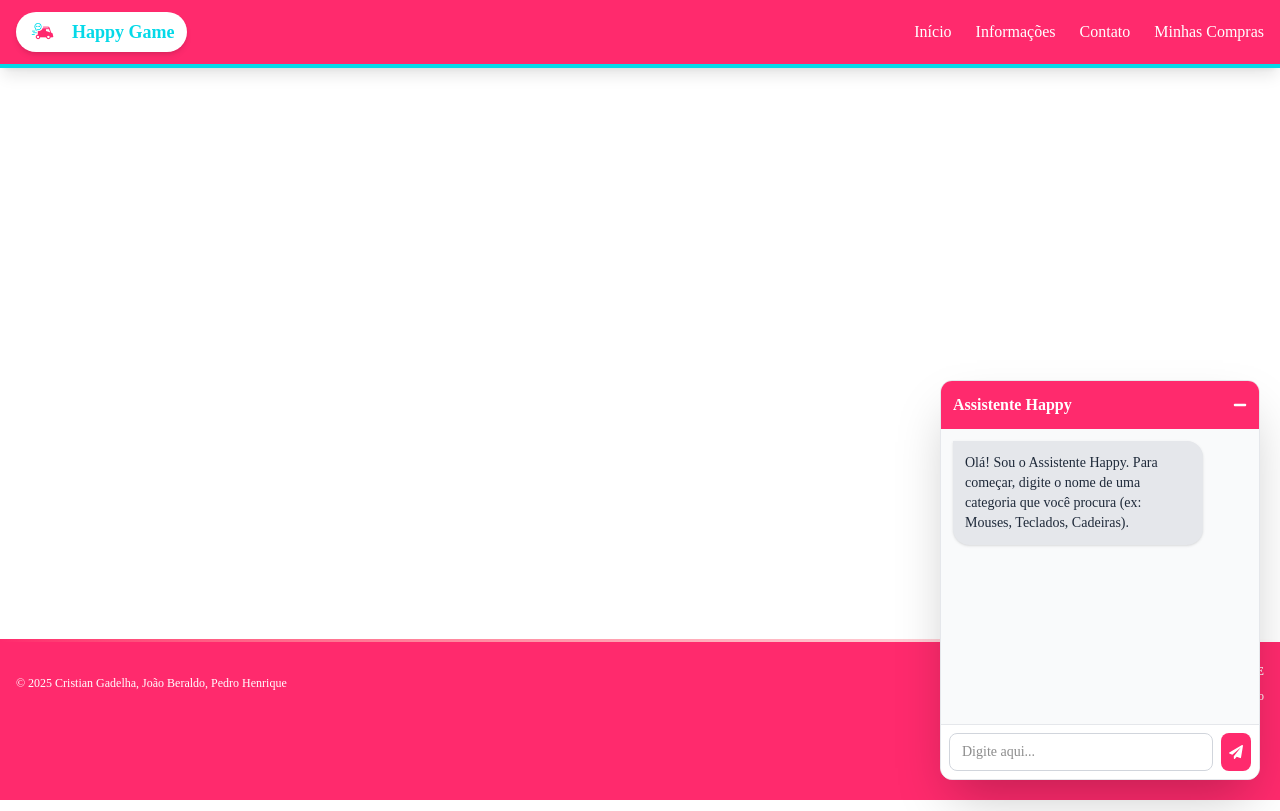
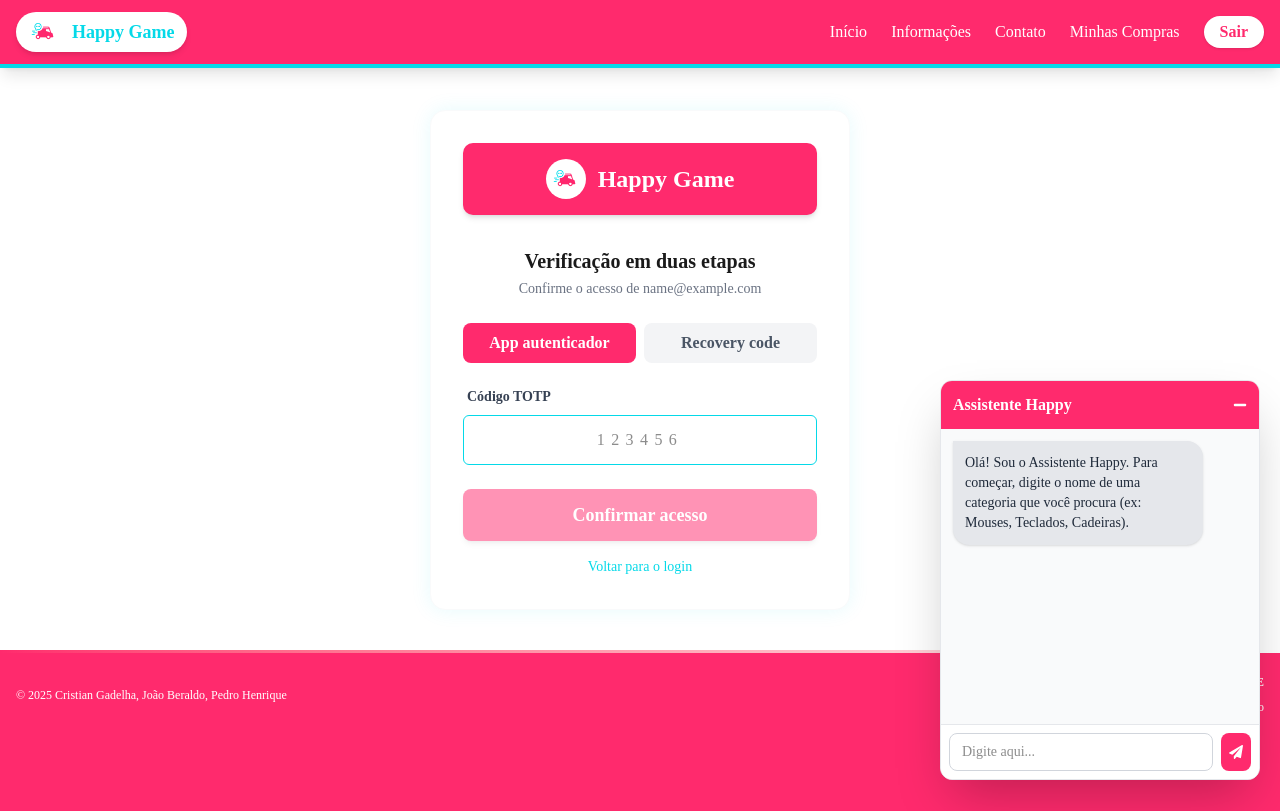
Before and after one commit to usercristian/desafio, a React (Create React App) app: page /mfa in a window 1280 px wide. Built offline with nearby package versions, Linux system fonts and the light colour scheme; sample sign-in values are in the browser's storage.

Commit message:
Criação de novos usuários com MFA e botão de Sair

```diff
--- a/src/App.js
+++ b/src/App.js
@@ -9,6 +9,7 @@ import Chatbot from './components/Chatbot';
 // Páginas (Rotas)
 import Home from './pages/Home';
 import Login from './pages/Login';
+import MfaVerify from './pages/MfaVerify';
 import Register from './pages/Register';
 import Info from './pages/Info';
 import Contact from './pages/Contact';
@@ -19,7 +20,7 @@ import Evaluation from './pages/Evaluation';
 function App() {
   return (
     <Router>
-      {}
+      { }
       <div className="flex flex-col min-h-screen bg-happy-bg text-happy-text font-roboto-slab">
 
         <Navbar />
@@ -30,8 +31,9 @@ function App() {
             <Route path="/" element={<Home />} />
 
             {/* Autenticação */}
+            <Route path="/register" element={<Register />} />
             <Route path="/login" element={<Login />} />
-            <Route path="/register" element={<Register />} />
+            <Route path="/mfa" element={<MfaVerify />} />
 
             {/* Institucional e Contato */}
             <Route path="/info" element={<Info />} />
@@ -44,7 +46,7 @@ function App() {
           </Routes>
         </main>
 
-        {}
+        { }
         <Chatbot />
 
         <Footer />
--- a/src/components/Navbar.jsx
+++ b/src/components/Navbar.jsx
@@ -1,8 +1,9 @@
 import React, { useState, useEffect } from 'react';
-import { Link } from 'react-router-dom'; // Substitui o <a href> para não recarregar a página
+import { Link, useNavigate } from 'react-router-dom'; // Substitui o <a href> para não recarregar a página
 import { FaBars, FaTimes } from 'react-icons/fa'; // Ícones de menu
 
 const Navbar = () => {
+  const navigate = useNavigate();
   const [isOpen, setIsOpen] = useState(false);
   const [isLoggedIn, setIsLoggedIn] = useState(!!localStorage.getItem("token"));
 
@@ -20,6 +21,30 @@ const Navbar = () => {
 
   // Função para alternar o menu no mobile
   const toggleMenu = () => setIsOpen(!isOpen);
+
+  const handleLogout = async () => {
+    const token = localStorage.getItem("token");
+
+    try {
+      if (token) {
+        await fetch("http://localhost:3001/auth/logout", {
+          method: "POST",
+          headers: {
+            Authorization: `Bearer ${token}`
+          }
+        });
+      }
+    } catch (error) {
+      console.error("Erro ao fazer logout:", error);
+    } finally {
+      localStorage.removeItem("token");
+      localStorage.removeItem("user");
+      sessionStorage.removeItem("mfaToken");
+      window.dispatchEvent(new Event("storage"));
+      navigate("/login");
+    }
+  };
+
 
   return (
     <header>
@@ -49,6 +74,14 @@ const Navbar = () => {
 
               {!isLoggedIn && (
                 <NavLink to="/login" isButton>Entrar</NavLink>
+              )}
+              {isLoggedIn && (
+                <button
+                  onClick={handleLogout}
+                  className="bg-white text-happy-pink font-bold py-1 px-4 rounded-full hover:bg-happy-blue hover:text-white transition-colors duration-300 shadow-sm"
+                >
+                  Sair
+                </button>
               )}
 
             </div>
@@ -81,7 +114,14 @@ const Navbar = () => {
                   Entrar
                 </MobileNavLink>
               )}
-
+              {isLoggedIn && (
+                <button
+                  onClick={handleLogout}
+                  className="bg-white text-happy-pink font-bold py-1 px-4 rounded-full hover:bg-happy-blue hover:text-white transition-colors duration-300 shadow-sm"
+                >
+                  Sair
+                </button>
+              )}
             </div>
           )}
         </div>
--- a/src/output.css
+++ b/src/output.css
@@ -496,6 +496,9 @@
   .max-w-\[400px\] {
     max-width: 400px;
   }
+  .max-w-\[420px\] {
+    max-width: 420px;
+  }
   .max-w-\[500px\] {
     max-width: 500px;
   }
@@ -970,6 +973,10 @@
   .font-medium {
     --tw-font-weight: var(--font-weight-medium);
     font-weight: var(--font-weight-medium);
+  }
+  .tracking-\[0\.4em\] {
+    --tw-tracking: 0.4em;
+    letter-spacing: 0.4em;
   }
   .whitespace-pre-wrap {
     white-space: pre-wrap;
@@ -1575,6 +1582,10 @@
   inherits: false;
 }
 @property --tw-font-weight {
+  syntax: "*";
+  inherits: false;
+}
+@property --tw-tracking {
   syntax: "*";
   inherits: false;
 }
@@ -1725,6 +1736,7 @@
       --tw-gradient-to-position: 100%;
       --tw-leading: initial;
       --tw-font-weight: initial;
+      --tw-tracking: initial;
       --tw-shadow: 0 0 #0000;
       --tw-shadow-color: initial;
       --tw-shadow-alpha: 100%;
--- /dev/null
+++ b/src/pages/MfaVerify.jsx
@@ -0,0 +1,166 @@
+import React, { useEffect, useState } from 'react';
+import { Link, useNavigate } from 'react-router-dom';
+
+const MfaVerify = () => {
+  const navigate = useNavigate();
+  const [code, setCode] = useState('');
+  const [recoveryCode, setRecoveryCode] = useState('');
+  const [useRecoveryCode, setUseRecoveryCode] = useState(false);
+  const [isSubmitting, setIsSubmitting] = useState(false);
+
+  const mfaToken = sessionStorage.getItem('mfaToken');
+  const pendingUser = sessionStorage.getItem('pendingMfaUser');
+  const parsedUser = pendingUser ? JSON.parse(pendingUser) : null;
+
+  useEffect(() => {
+    if (!mfaToken) {
+      navigate('/login');
+    }
+  }, [mfaToken, navigate]);
+
+  const handleSuccess = (data) => {
+    sessionStorage.removeItem('mfaToken');
+    sessionStorage.removeItem('pendingMfaUser');
+
+    localStorage.setItem('token', data.accessToken);
+    localStorage.setItem('user', JSON.stringify(data.user));
+    window.dispatchEvent(new Event('storage'));
+
+    navigate('/my-purchases');
+  };
+
+  const handleSubmit = async (e) => {
+    e.preventDefault();
+
+    const value = useRecoveryCode ? recoveryCode.trim() : code.trim();
+
+    if (!value || !mfaToken) {
+      return;
+    }
+
+    setIsSubmitting(true);
+
+    try {
+      const endpoint = useRecoveryCode
+        ? 'http://localhost:3001/auth/mfa/recovery-code'
+        : 'http://localhost:3001/auth/mfa/verify';
+
+      const payload = useRecoveryCode
+        ? { mfaToken, recoveryCode: value }
+        : { mfaToken, code: value };
+
+      const response = await fetch(endpoint, {
+        method: 'POST',
+        headers: {
+          'Content-Type': 'application/json'
+        },
+        body: JSON.stringify(payload)
+      });
+
+      const data = await response.json().catch(() => null);
+
+      if (!response.ok) {
+        alert(data?.message || 'Não foi possível validar o segundo fator.');
+        return;
+      }
+
+      handleSuccess(data);
+    } catch (error) {
+      console.error('Erro ao verificar MFA:', error);
+      alert('Erro de conexão. Tente novamente.');
+    } finally {
+      setIsSubmitting(false);
+    }
+  };
+
+  return (
+    <div className="flex items-center justify-center flex-grow py-10 px-4">
+      <div className="w-full max-w-[420px] bg-white rounded-[15px] p-8 shadow-[0_0_20px_rgba(5,217,232,0.1)] border border-gray-50">
+        <div className="bg-happy-pink rounded-[10px] p-4 mb-8 flex items-center justify-center shadow-md">
+          <img src="/images/logo.png" alt="Logo" className="h-10 w-auto mr-3 bg-white rounded-full p-1" />
+          <span className="text-white text-2xl font-bold">Happy Game</span>
+        </div>
+
+        <div className="text-center mb-6">
+          <h3 className="text-xl font-bold text-happy-text mb-1">Verificação em duas etapas</h3>
+          <p className="text-gray-500 text-sm">
+            {parsedUser?.email ? `Confirme o acesso de ${parsedUser.email}` : 'Confirme seu acesso para entrar na conta.'}
+          </p>
+        </div>
+
+        <div className="flex gap-2 mb-6">
+          <button
+            type="button"
+            onClick={() => setUseRecoveryCode(false)}
+            className={`flex-1 py-2 rounded-lg font-bold transition-colors ${!useRecoveryCode ? 'bg-happy-pink text-white' : 'bg-gray-100 text-gray-600'}`}
+          >
+            App autenticador
+          </button>
+          <button
+            type="button"
+            onClick={() => setUseRecoveryCode(true)}
+            className={`flex-1 py-2 rounded-lg font-bold transition-colors ${useRecoveryCode ? 'bg-happy-pink text-white' : 'bg-gray-100 text-gray-600'}`}
+          >
+            Recovery code
+          </button>
+        </div>
+
+        <form onSubmit={handleSubmit}>
+          {!useRecoveryCode && (
+            <div className="mb-4">
+              <label className="block text-sm font-bold text-gray-700 mb-1 ml-1">Código TOTP</label>
+              <input
+                type="text"
+                value={code}
+                onChange={(e) => setCode(e.target.value.replace(/\D/g, '').slice(0, 6))}
+                className="input-field py-3 text-center tracking-[0.4em]"
+                placeholder="123456"
+                required
+              />
+            </div>
+          )}
+
+          {useRecoveryCode && (
+            <div className="mb-4">
+              <label className="block text-sm font-bold text-gray-700 mb-1 ml-1">Código de recuperação</label>
+              <input
+                type="text"
+                value={recoveryCode}
+                onChange={(e) => setRecoveryCode(e.target.value.toUpperCase())}
+                className="input-field py-3 text-center"
+                placeholder="AB12-CD34"
+                required
+              />
+            </div>
+          )}
+
+          <button
+            type="submit"
+            disabled={isSubmitting || (!useRecoveryCode && code.trim().length !== 6) || (useRecoveryCode && recoveryCode.trim() === '')}
+            className={`btn-primary w-full py-3 text-lg shadow-md ${(isSubmitting || (!useRecoveryCode && code.trim().length !== 6) || (useRecoveryCode && recoveryCode.trim() === ''))
+              ? 'opacity-50 cursor-not-allowed'
+              : 'hover:bg-happy-blue hover:text-white'
+              }`}
+          >
+            {isSubmitting ? 'Validando...' : 'Confirmar acesso'}
+          </button>
+        </form>
+
+        <div className="text-center mt-4 text-sm">
+          <Link
+            to="/login"
+            onClick={() => {
+              sessionStorage.removeItem('mfaToken');
+              sessionStorage.removeItem('pendingMfaUser');
+            }}
+            className="text-happy-blue hover:underline"
+          >
+            Voltar para o login
+          </Link>
+        </div>
+      </div>
+    </div>
+  );
+};
+
+export default MfaVerify;
--- a/src/pages/Register.jsx
+++ b/src/pages/Register.jsx
@@ -62,7 +62,7 @@ const Register = () => {
 
     try {
       // Chamada real para a API Fake do json-server-auth
-      const response = await fetch('http://localhost:3001/register', {
+      const response = await fetch('http://localhost:3001/auth/register', {
         method: 'POST',
         headers: {
           'Content-Type': 'application/json'
@@ -71,7 +71,8 @@ const Register = () => {
           email: formData.email,
           password: formData.senha,
           nome: formData.nome,
-          phone: formData.phone
+          phone: formData.phone,
+          acceptTerms: formData.acceptTerms
         })
       });
 
@@ -178,8 +179,8 @@ const Register = () => {
             type="submit"
             disabled={!isFormFilled}
             className={`btn-primary w-full py-3 text-lg shadow-md ${!isFormFilled
-                ? 'opacity-50 cursor-not-allowed'
-                : 'hover:bg-happy-blue hover:text-white'
+              ? 'opacity-50 cursor-not-allowed'
+              : 'hover:bg-happy-blue hover:text-white'
               }`}
           >
             Cadastrar
```
Also changed, not shown: backend/db.json (+44 -0 lines), src/pages/Login.jsx (+14 -6 lines), 1 other file (tests, documents, lock files or other folders).
